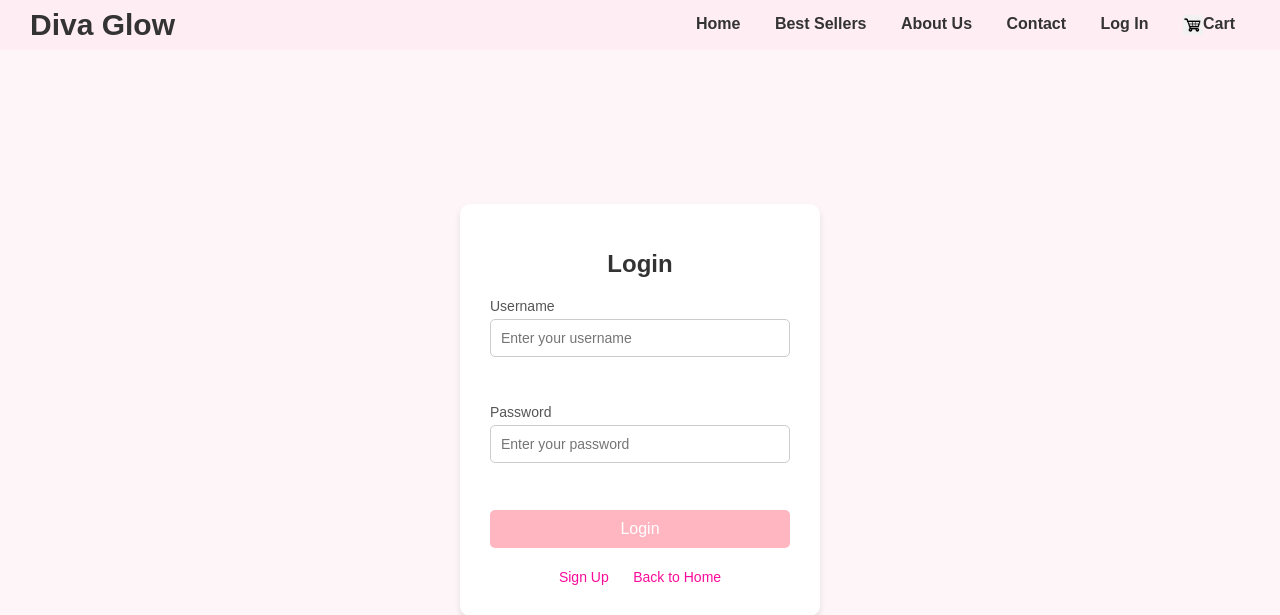
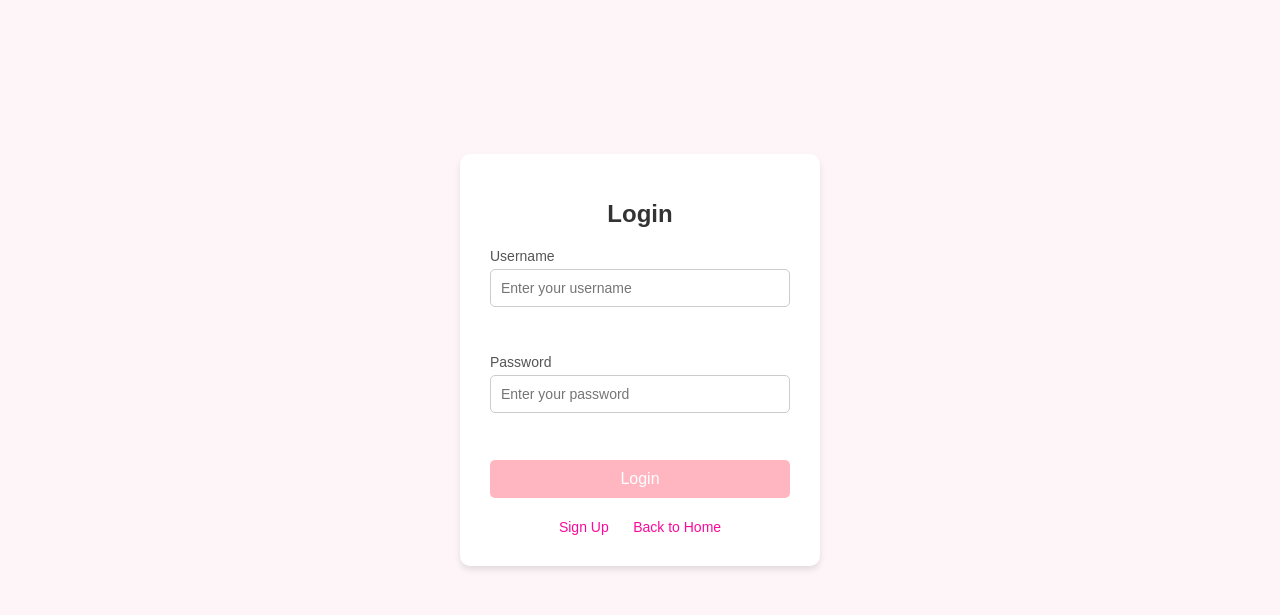
Before and after one commit to loritedemolli/ProjektiWEB, a PHP site: page /loginform.html in a window 1280 px wide. Shown: the top 615 px of the page. Run offline with PHP 8.4, Linux system fonts and the light colour scheme.

Commit message:
Correction

```diff
--- a/login_Stili.css
+++ b/login_Stili.css
@@ -7,32 +7,7 @@ body {
     height: 100vh;
     margin: 0;
 }
-.nav-bar {
-    display: flex;
-    justify-content: space-between;
-    align-items: center;
-    padding: 10px 30px;
-    background-color: rgba(255, 235, 243, 0.8);
-    height: 30px;
-}
-.nav-bar h1{
-    font-size:  30px;
-    color: #333;
-}
-.nav-bar nav a {
-    text-decoration: none;
-    font-weight: bold;
-    margin: 0 15px;
-    color: #333;
-}
-.nav-bar nav a:hover {
-    color: #ff1493;
-}
 
-.cart-icon {
-    width: 20px;
-    vertical-align: middle;
-}
 
 .wrapcont {
     display: flex;
--- a/loginform.html
+++ b/loginform.html
@@ -7,19 +7,7 @@
     <link rel="stylesheet" href="login_Stili.css">
 </head>
 <body>
-    <header>
-        <div class="nav-bar">
-            <h1>Diva Glow</h1>
-            <nav>
-                <a href="projekti.html">Home</a>
-                <a href="bestsellers.html">Best Sellers</a>
-                <a href="aboutus.html">About Us</a>
-                <a href="contactus.html">Contact</a>
-                <a href="loginform.html">Log In</a>
-                <a href="cart.html"><img src="fotot/cart.png" alt="Shopping Cart" class="cart-icon">Cart</a>
-            </nav>
-        </div>
-    </header>
+
     <div class="wrapcont">
     <div class="login-container">
         <h1>Login</h1>
@@ -36,7 +24,7 @@
         <p id="error-message" class="error-message"></p>
         <div class="options">
             <a href="signup.html" class="option-link">Sign Up</a>
-            <a href="loginform.html" class="option-link">Back to Home</a>
+            <a href="projekti.html" class="option-link">Back to Home</a>
         </div>
     </div>
     </div>
```
Also changed, not shown: signup.html (+1 -13 lines).
